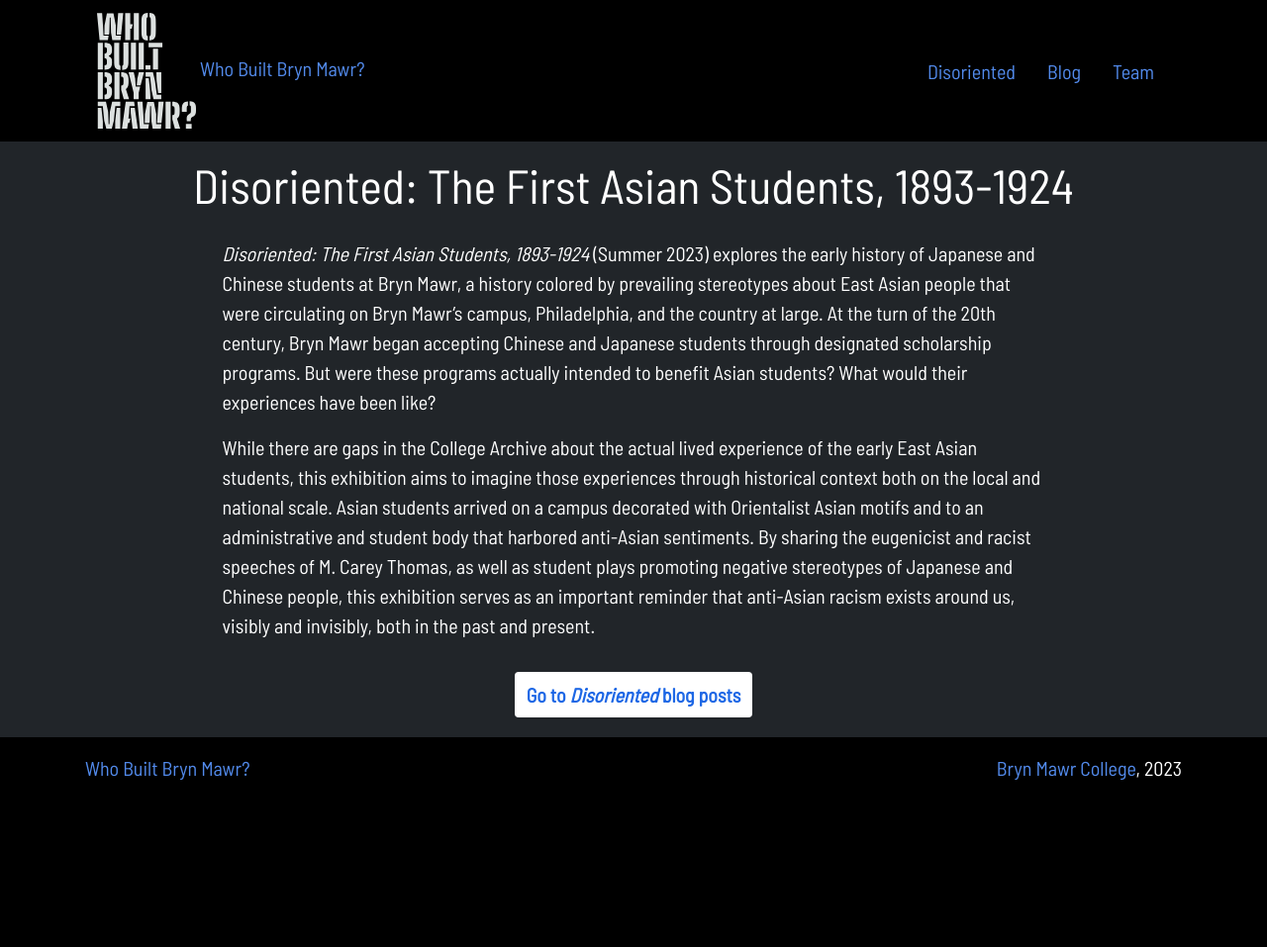
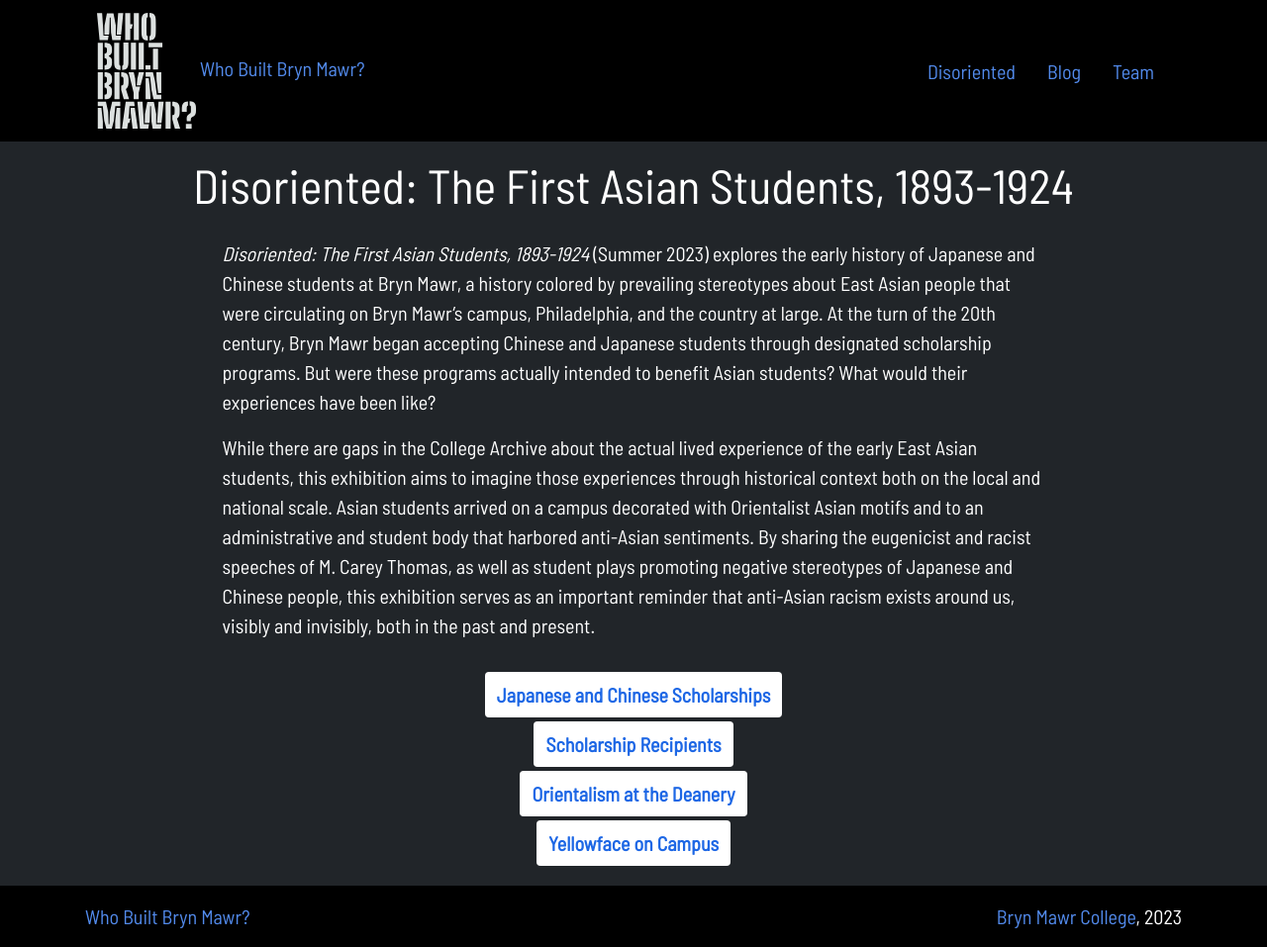
Before and after one commit to digbmc/wbbm, a Jekyll site: the page built from current/disoriented.md, in a window 1280 px wide. Shown: the whole page at 99% size. Built offline with Jekyll 4.4.1, drawn with Linux system fonts in a browser that asks for light colours; before the commit the page ends 900 px from its top, so only the background shows below that.

Commit message:
add pages for disoriented

```diff
--- a/current/disoriented.md
+++ b/current/disoriented.md
@@ -11,7 +11,16 @@
 <section class="container py-3">
     <div class="row">
         <div class="link-container">
-            <a class="link-button mx-1" href="{{ '/current/blog#Disoriented' | relative_url}}">Go to <em>Disoriented</em> blog posts</a>
+            <a class="link-button mx-1" href="{{ '/current/disoriented/japanese-chinese-scholarships' | relative_url}}">Japanese and Chinese Scholarships</a>
+        </div>
+        <div class="link-container">
+            <a class="link-button mx-1" href="{{ '/current/disoriented/scholarship-recipients' | relative_url}}">Scholarship Recipients</a>
+        </div>
+        <div class="link-container">
+            <a class="link-button mx-1" href="{{ '/current/disoriented/orientalism-at-deanery' | relative_url}}">Orientalism at the Deanery</a>
+        </div>
+        <div class="link-container">
+            <a class="link-button mx-1" href="{{ '/current/disoriented/yellowface-on-campus' | relative_url}}">Yellowface on Campus</a>
         </div>
     </div>
 </section>
```
Also changed, not shown: current/disoriented/japanese-chinese-scholarships.md (added, +7 -0 lines), current/disoriented/orientalism-at-deanery.md (added, +7 -0 lines), current/disoriented/scholarship-recipients.md (added, +7 -0 lines), current/disoriented/yellowface-on-campus.md (renamed from current/disoriented/part-1.md, +1 -1 lines).
